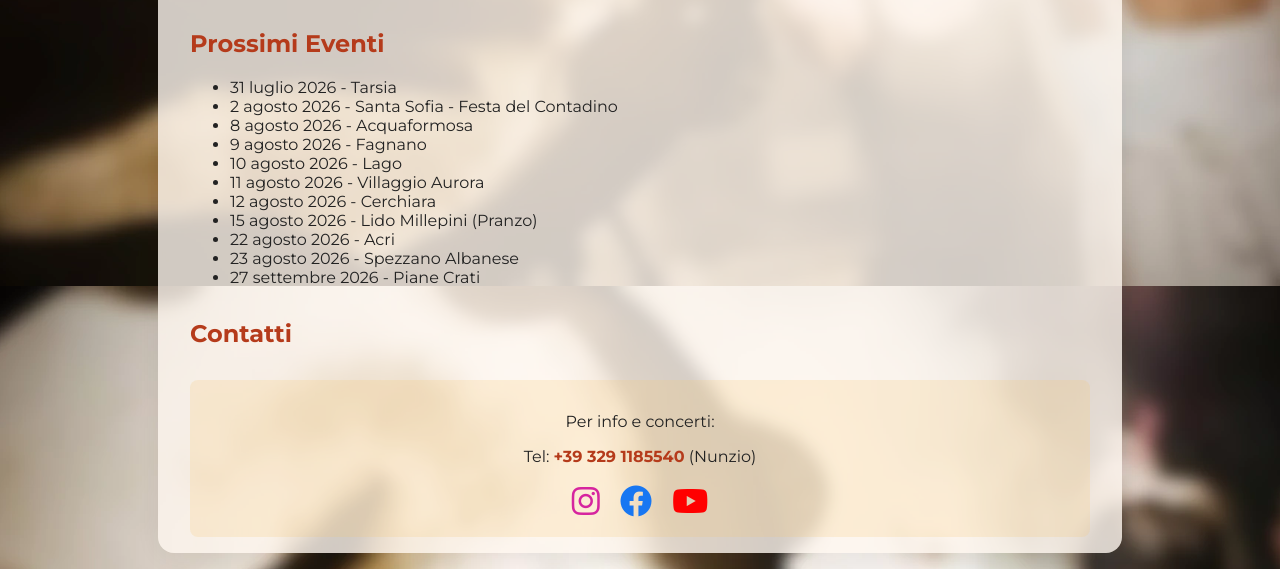
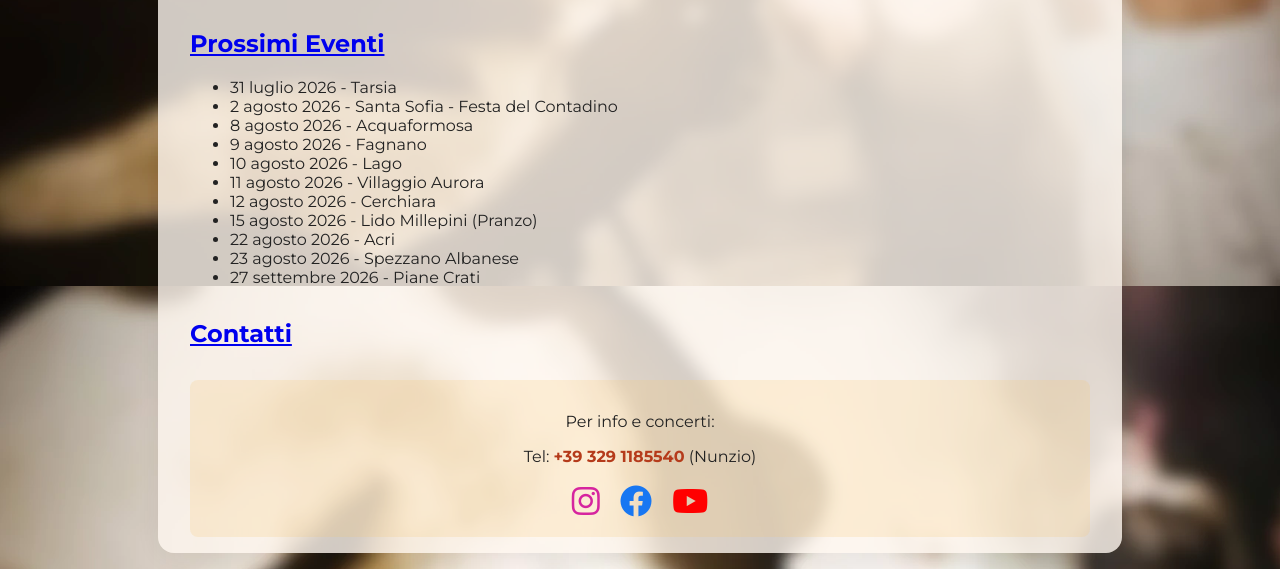
Before and after one commit to lolgab/grillband, a plain HTML site: page index.html in a window 1280 px wide. Shown: the part 2114-2683 px from the top of the page. Drawn offline with Linux system fonts and the light colour scheme.

Commit message:
Update prossimi eventi, add anchor links to section headers
Co-Authored-By: Claude Sonnet 5 <noreply@anthropic.com>

```diff
--- a/index.html
+++ b/index.html
@@ -169,7 +169,7 @@
         <div style="font-size: 0.9rem; color: #b53b1b; margin-top: 0.5rem;">Demo fallback (cloud)</div>
       </div>
     </div> -->
-      <h2>Prossimi Eventi</h2>
+      <h2 id="eventi"><a href="#eventi">Prossimi Eventi</a></h2>
       <ul>
         <li>31 luglio 2026 - Tarsia</li>
         <li>2 agosto 2026 - Santa Sofia - Festa del Contadino</li>
@@ -183,7 +183,7 @@
         <li>23 agosto 2026 - Spezzano Albanese</li>
         <li>27 settembre 2026 - Piane Crati</li>
       </ul>
-      <h2>Contatti</h2>
+      <h2 id="contatti"><a href="#contatti">Contatti</a></h2>
       <div class="contacts">
         <p>Per info e concerti:</p>
         <!-- <a href="mailto:grillband@email.com">grillband@email.com</a><br> -->
```
